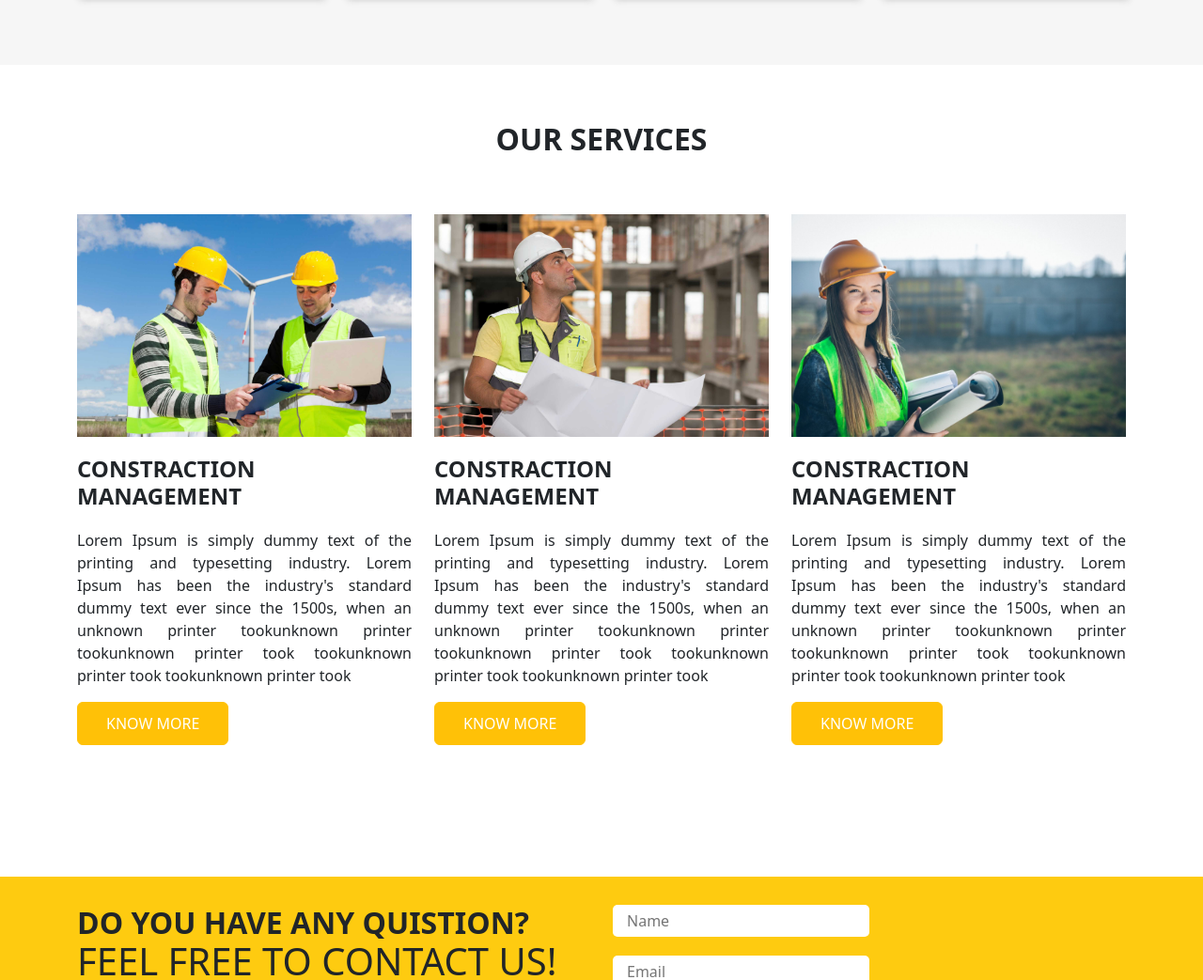
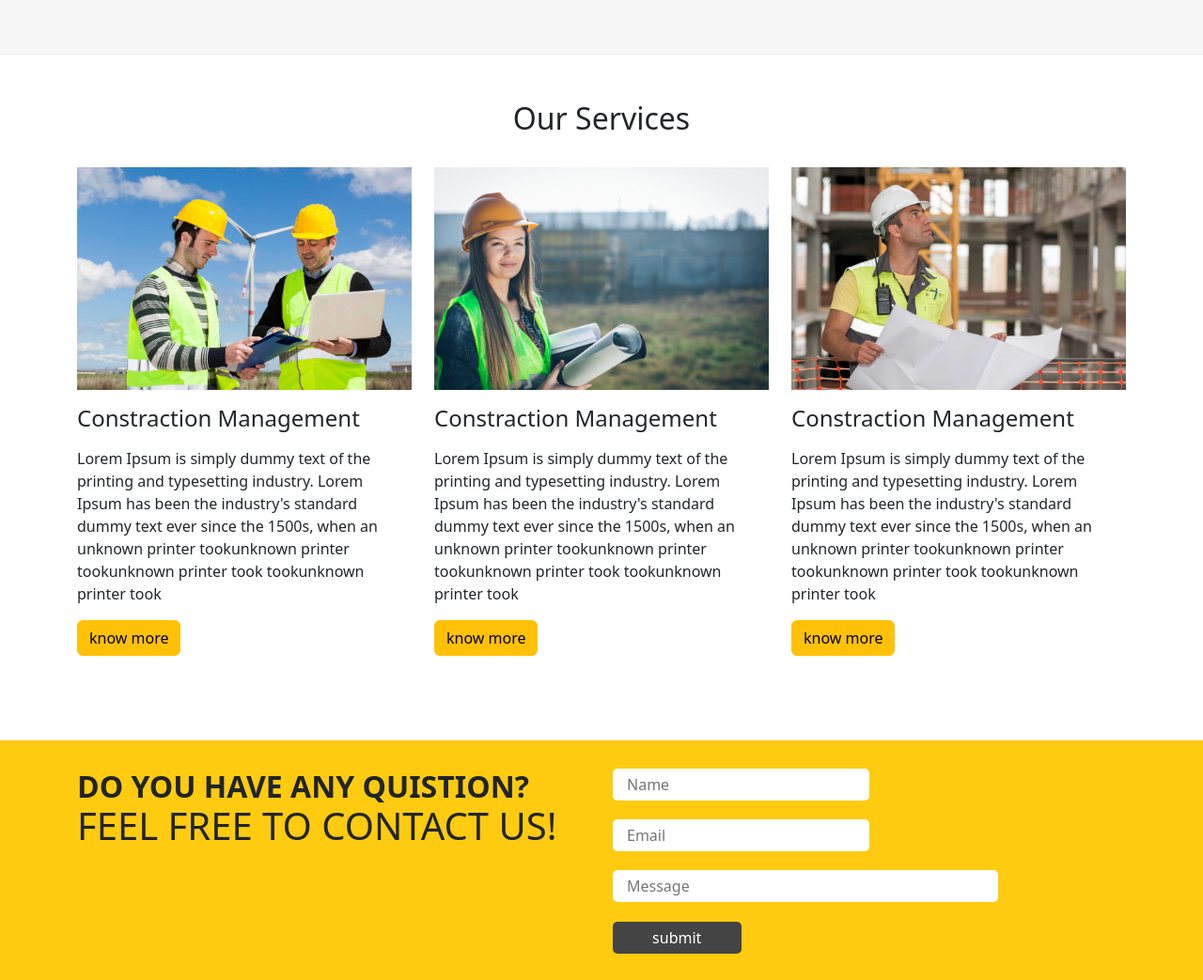
Before and after one commit to Mohamed-Gamal-22/-building-project, a plain HTML site: page index.html in a window 1280 px wide. Shown: the part 1967-3010 px from the top of the page at 94% size. Drawn offline with nearby package versions, Linux system fonts and the light colour scheme; files whose address does not match are found by name.

Commit message:
finish editing serve section

```diff
--- a/css/style.css
+++ b/css/style.css
@@ -215,14 +215,14 @@
 }
 
 .choose .item i{
-    font-size: 60px;
+    font-size: 40px;
     margin-bottom: 15px;
     border-radius: 50%;
     -webkit-border-radius: 50%;
     -moz-border-radius: 50%;
     -ms-border-radius: 50%;
     -o-border-radius: 50%;
-    padding: 10px;
+    padding: 15px;
     border: 5px solid #fecb10;
 }
 
@@ -238,35 +238,7 @@
 
 /* start serve */
 
-.serv .container .row .col-12 h2{
-   text-align: center;
-    text-transform: uppercase;
-    font-weight: bold;
-    margin: 60px auto
-}
-
-.serv .container .row .col-lg-4 img{
-    max-width: 100%
-}
-
-.serv .container .row .col-lg-4 h4{
-    text-transform: uppercase;
-    font-weight: bold;
-    margin: 20px 0
-}
-
-
-.serv .container .row .col-lg-4 p{
-    text-align: justify
-}
-
-
-.serv .container .row .col-lg-4 button{
-    color: #fff;
-    padding: 10px 30px;
-    text-transform: uppercase;
-    margin-bottom: 50px
-}
+/* all are inline style */
 
 /* end serve */
 
--- a/index.html
+++ b/index.html
@@ -110,7 +110,7 @@
         <div class="choose">
             <div class="container">
                 <div class="row py-5">
-                    <h2 class="text-center">why choose us?</h2>
+                    <h2 class="text-center text-capitalize">why choose us?</h2>
                     <p class="text-center">Lorem Ipsum is simply dummy text of the printing and typesetting industry. Lorem Ipsum has been the industry's standard dummy text ever since the 1500s, when an unknown printer tookunknown printer tookunknown printer took tookunknown printer took tookunknown printer took</p>
 
                     <div class="col-lg-3 col-md-6 col-xm-12 my-4">
@@ -198,44 +198,38 @@
         <!-- end choose -->
 
 
-
-
         <!-- start serve -->
-
-
-        <div class="serv">
+        <div class="serv my-5">
             <div class="container">
-                <div class="row">
-
-                    <div class="col-12">
-                        <h2>our services</h2>
+                <div class="row g-4">
+                    <h2 class="text-center text-capitalize">our services</h2>
+                    <div class="col-lg-4 col-md-6">
+                        <div class="item">
+                            <img class="img-fluid" src="images/rawImage.jpg"/>
+                            <h4 class="my-3 text-capitalize">constraction management</h4>
+                            <p>Lorem Ipsum is simply dummy text of the printing and typesetting industry. Lorem Ipsum has been the industry's standard dummy text ever since the 1500s, when an unknown printer tookunknown printer tookunknown printer took tookunknown printer took</p>
+                            <button type="button" class="btn btn-warning">know more</button>
+                        </div>
                     </div>
-
-                    <div class="col-lg-4">
-                        <img src="images/rawImage.jpg"/>
-                        <h4>constraction management</h4>
-                        <p>Lorem Ipsum is simply dummy text of the printing and typesetting industry. Lorem Ipsum has been the industry's standard dummy text ever since the 1500s, when an unknown printer tookunknown printer tookunknown printer took tookunknown printer took tookunknown printer took</p>
-                        <button type="button" class="btn btn-warning">know more</button>
+                    <div class="col-lg-4 col-md-6">
+                        <div class="item">
+                            <img class="img-fluid" src="images/qwe.jpg"/>
+                            <h4 class="my-3 text-capitalize">constraction management</h4>
+                            <p>Lorem Ipsum is simply dummy text of the printing and typesetting industry. Lorem Ipsum has been the industry's standard dummy text ever since the 1500s, when an unknown printer tookunknown printer tookunknown printer took tookunknown printer took</p>
+                            <button type="button" class="btn btn-warning">know more</button>
+                        </div>
                     </div>
-
-                    <div class="col-lg-4">
-                        <img src="images/ert.jpg"/>
-                        <h4>constraction management</h4>
-                        <p>Lorem Ipsum is simply dummy text of the printing and typesetting industry. Lorem Ipsum has been the industry's standard dummy text ever since the 1500s, when an unknown printer tookunknown printer tookunknown printer took tookunknown printer took tookunknown printer took</p>
-                        <button type="button" class="btn btn-warning">know more</button>
-                    </div>
-
-                    <div class="col-lg-4">
-                        <img src="images/qwe.jpg"/>
-                        <h4>constraction management</h4>
-                        <p>Lorem Ipsum is simply dummy text of the printing and typesetting industry. Lorem Ipsum has been the industry's standard dummy text ever since the 1500s, when an unknown printer tookunknown printer tookunknown printer took tookunknown printer took tookunknown printer took</p>
-                        <button type="button" class="btn btn-warning">know more</button>
+                    <div class="col-lg-4 col-md-6">
+                        <div class="item">
+                            <img class="img-fluid" src="images/ert.jpg"/>
+                            <h4 class="my-3 text-capitalize">constraction management</h4>
+                            <p>Lorem Ipsum is simply dummy text of the printing and typesetting industry. Lorem Ipsum has been the industry's standard dummy text ever since the 1500s, when an unknown printer tookunknown printer tookunknown printer took tookunknown printer took</p>
+                            <button type="button" class="btn btn-warning">know more</button>
+                        </div>
                     </div>
                 </div>
             </div>
         </div>
-
-
         <!-- end serve -->
 
 
```
